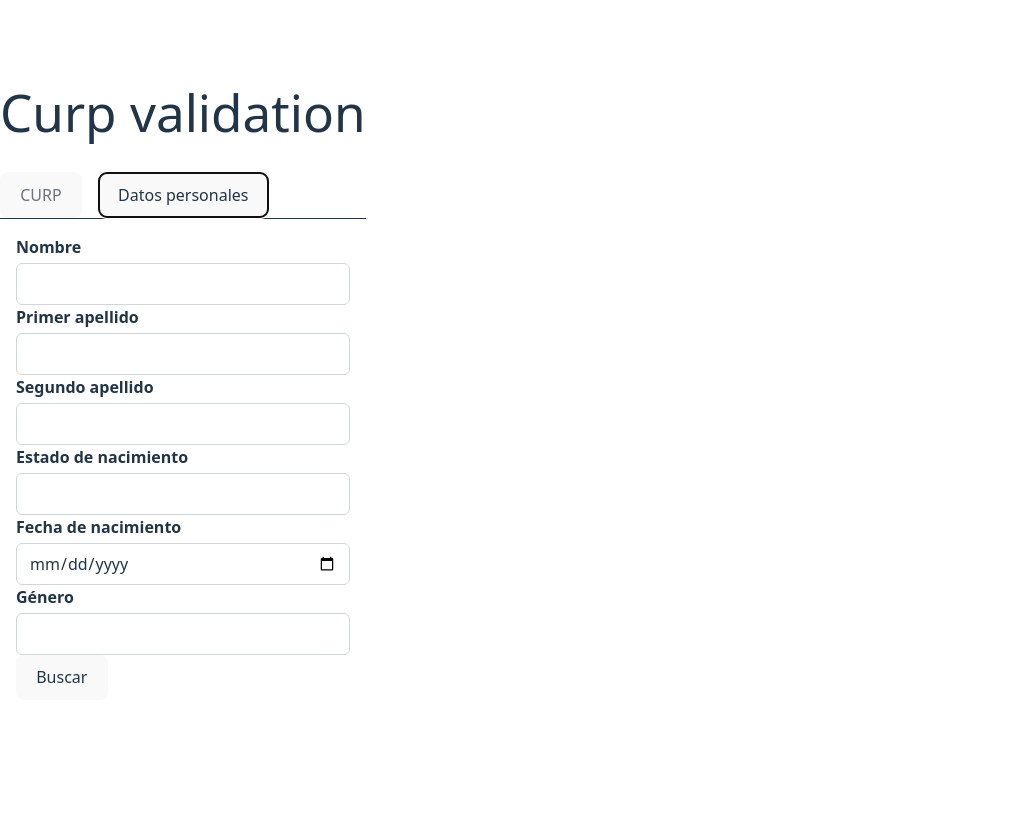
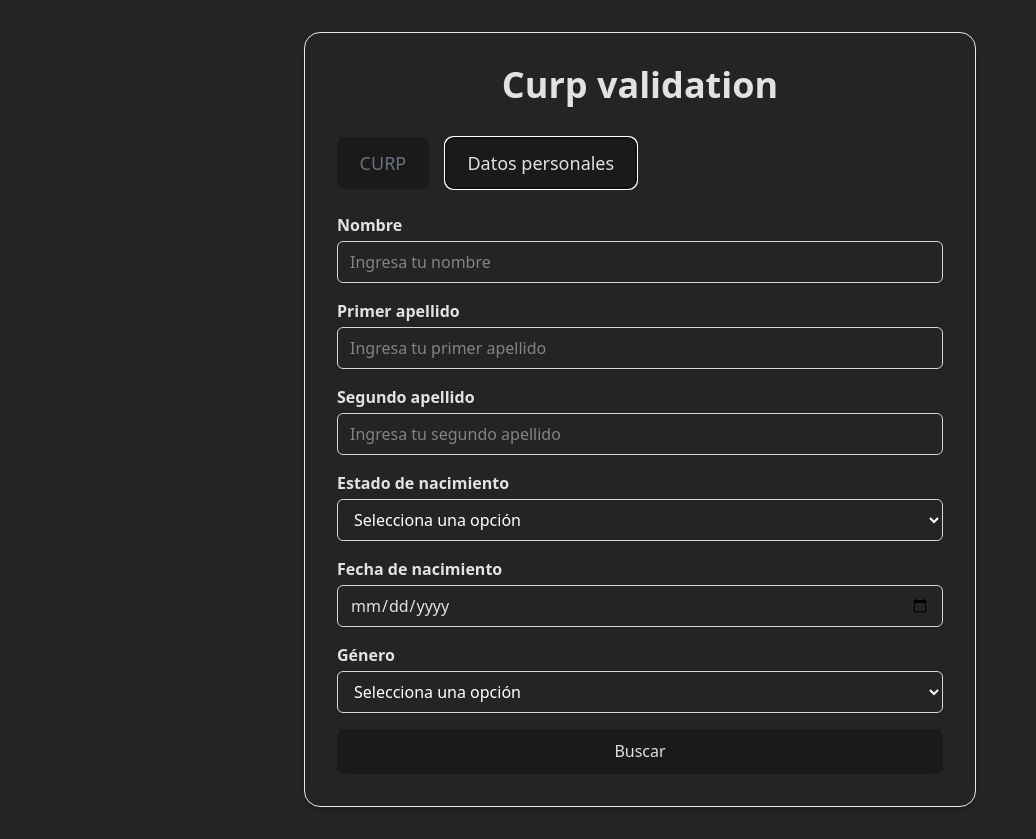
Before and after one commit to gabyquin14/widget-curp-validation, a React (Vite) app: page / in a window 1280 px wide. Both pictures are taken after a click on the tab "Datos personales". Shown: the whole page, without its empty margins (0-1036 px from the left). Before the commit the page ends 800 px from the top, so only its background shows below. Built offline with nearby package versions, Linux system fonts and the light colour scheme.

Commit message:
fixed styling of components

```diff
--- a/src/components/atoms/CurpImageWithData.tsx
+++ b/src/components/atoms/CurpImageWithData.tsx
@@ -18,13 +18,13 @@ const CurpImageWithData = ({ data }: Props) => {
       <span className="absolute left-[28%] bottom-[30%] text-black px-2 py-1 rounded text-sm">
         {`${data?.personal_data.nombres} ${data?.personal_data.primerApellido} ${data?.personal_data.segundoApellido}`}
       </span>
-      <span className="absolute left-[30%] bottom-[8%] text-black px-2 py-1 rounded text-sm">
+      <span className="absolute left-[30%] bottom-[5%] text-black px-2 py-1 rounded text-sm">
         {data?.document_data.anioReg}
       </span>
-      <span className="absolute left-[47%] bottom-[8%] text-black px-2 py-1 rounded text-sm">
+      <span className="absolute left-[47%] bottom-[5%] text-black px-2 py-1 rounded text-sm">
         {data?.document_data.libro}
       </span>
-      <span className="absolute right-[25%] bottom-[8%] text-black px-2 py-1 rounded text-sm">
+      <span className="absolute right-[25%] bottom-[5%] text-black px-2 py-1 rounded text-sm">
         {data?.document_data.municipioRegistro}
       </span>
     </div>
--- a/src/components/molecules/CurpProcess.tsx
+++ b/src/components/molecules/CurpProcess.tsx
@@ -28,7 +28,7 @@ const CurpProcess: FC<Props> = ({ onResult }) => {
   };
   return (
     <div>
-      <form onSubmit={handleSubmit(onSubmit)}>
+      <form onSubmit={handleSubmit(onSubmit)} className="flex flex-col gap-4">
         <InputField
           register={register("curp")}
           label="Clave única de registro de población (CURP)"
--- a/src/components/molecules/PersonalDataProcess.tsx
+++ b/src/components/molecules/PersonalDataProcess.tsx
@@ -26,23 +26,26 @@ const PersonalDataProcess: FC = () => {
 
   return (
     <div>
-      <form onSubmit={handleSubmit(onSubmit)}>
+      <form onSubmit={handleSubmit(onSubmit)} className="flex flex-col gap-4">
         <InputField
           register={register("name")}
           label="Nombre"
           name="name"
+          placeholder="Ingresa tu nombre"
           error={errors.name}
         />
         <InputField
           register={register("first_surname")}
           label="Primer apellido"
           name="first_surname"
+          placeholder="Ingresa tu primer apellido"
           error={errors.first_surname}
         />
         <InputField
           register={register("last_surname")}
           label="Segundo apellido"
           name="last_surname"
+          placeholder="Ingresa tu segundo apellido"
           error={errors.last_surname}
         />
         <SelectInput
--- a/src/components/template/Widget.tsx
+++ b/src/components/template/Widget.tsx
@@ -23,8 +23,9 @@ const Widget: FC = () => {
   ];
 
   return (
-    <div className="flex flex-col gap-8">
-      <h1>Curp validation</h1>
+    <div className="flex items-center justify-center min-h-screen px-4 w-dvw">
+      <div className="w-full max-w-2xl my-8 p-8 rounded-2xl shadow-md border border-gray-200 flex flex-col gap-8">
+        <h1 className="text-4xl font-bold text-center">Curp validation</h1>
         <Tabs
           tabs={tabs}
           activeIndex={selectedTabIndex}
@@ -37,6 +38,7 @@ const Widget: FC = () => {
           </>
         )}
       </div>
+    </div>
   );
 };
 export default Widget;
--- a/src/components/ui/Tabs.tsx
+++ b/src/components/ui/Tabs.tsx
@@ -12,7 +12,7 @@ const Tabs: FC<TabsProps> = ({ tabs, activeIndex, onTabChange }) => {
   return (
     <div>
       <nav>
-        <ul role="tablist" className="flex gap-4 border-b">
+        <ul role="tablist" className="flex gap-4 text-lg mb-6">
           {tabs.map((tab, i) => (
             <li key={i} role="presentation">
               <button
@@ -31,9 +31,7 @@ const Tabs: FC<TabsProps> = ({ tabs, activeIndex, onTabChange }) => {
         </ul>
       </nav>
 
-      <section role="tabpanel" className="p-4">
-        {tabs[activeIndex].content}
-      </section>
+      <section role="tabpanel">{tabs[activeIndex].content}</section>
     </div>
   );
 };
--- a/src/index.css
+++ b/src/index.css
@@ -30,11 +30,7 @@ body {
   place-items: center;
   min-width: 320px;
   min-height: 100vh;
-}
-
-h1 {
-  font-size: 3.2em;
-  line-height: 1.1;
+  overflow-x: hidden;
 }
 
 button {
@@ -55,16 +51,3 @@ button:focus,
 button:focus-visible {
   outline: 4px auto -webkit-focus-ring-color;
 }
-
-@media (prefers-color-scheme: light) {
-  :root {
-    color: #213547;
-    background-color: #ffffff;
-  }
-  a:hover {
-    color: #747bff;
-  }
-  button {
-    background-color: #f9f9f9;
-  }
-}
```
Also changed, not shown: src/components/ui/Button.tsx (deleted). Lines whose indentation alone changed are shown as unchanged.
